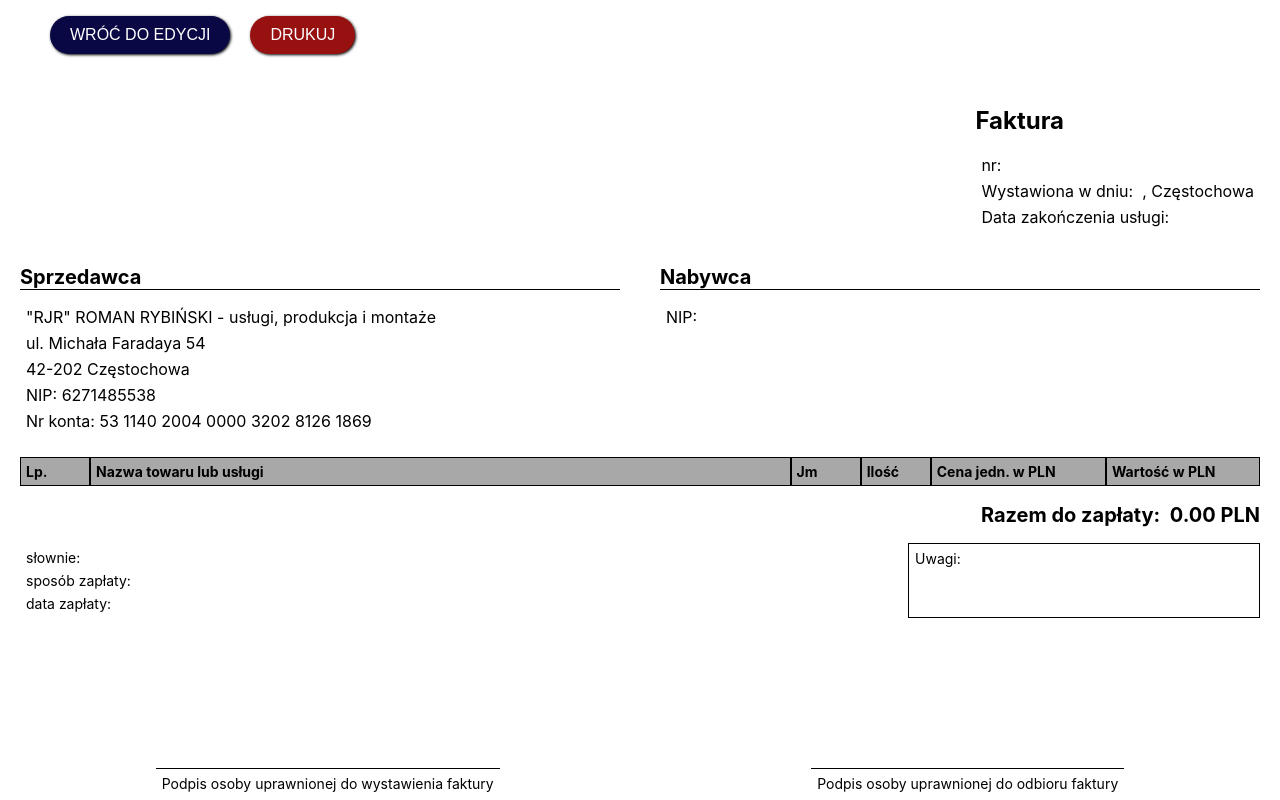
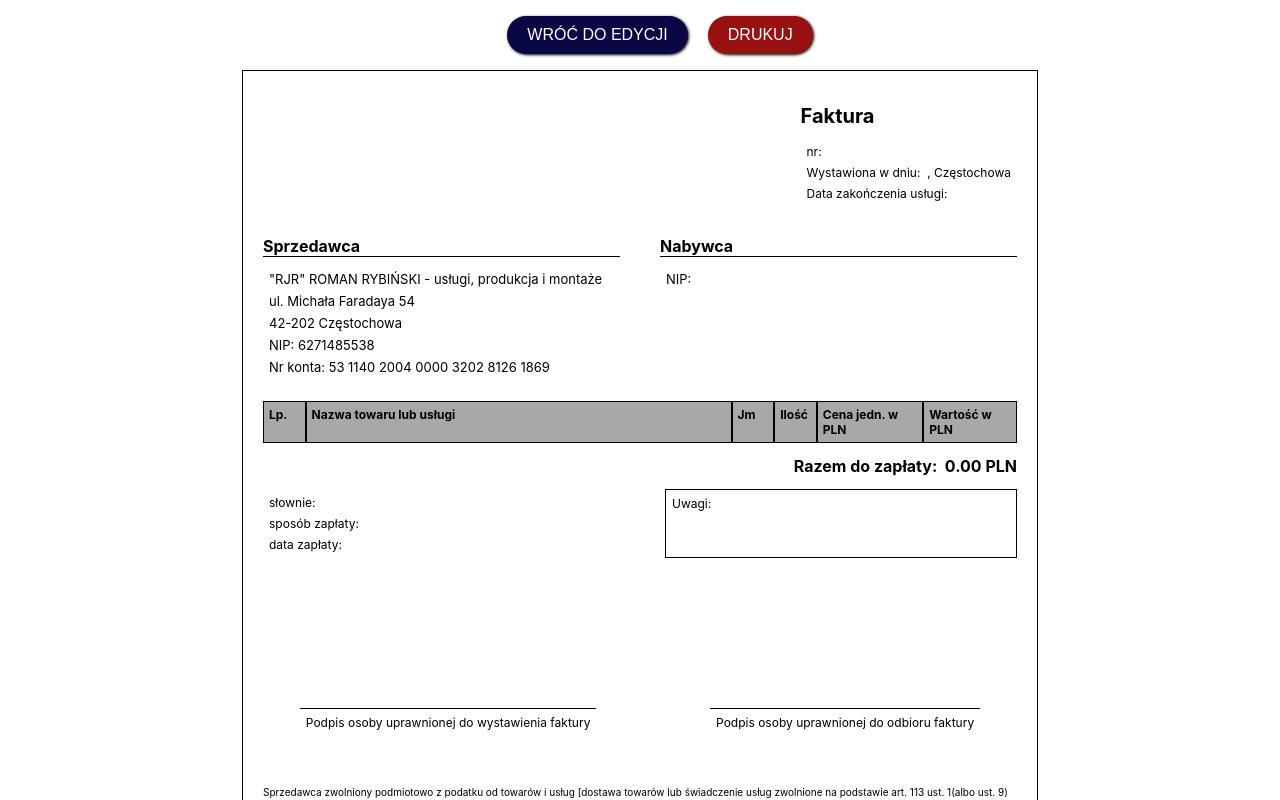
Before and after one commit to aleksandra-rybinska/invoice-generator, a React (Create React App) app: page / in a window 1280 px wide. Both pictures are taken after a click on the button "PODGLĄD FAKTURY". Shown: the top 800 px of the page. Built offline with nearby package versions, Linux system fonts and the light colour scheme.

Commit message:
styles - small changes

```diff
--- a/src/App.js
+++ b/src/App.js
@@ -18,7 +18,7 @@ function App() {
     return (
         <>
             {showInvoice ? (
-                <div>
+                <div className='flex'>
                     <menu className='menu'>
                         <button onClick={toggleShowInvoice}>
                             WRÓĆ DO EDYCJI
--- a/src/components/ComponentToPrint.js
+++ b/src/components/ComponentToPrint.js
@@ -9,7 +9,7 @@ import PositionsTable from './PositionsTable';
 
 export const ComponentToPrint = React.forwardRef((props, ref) => {
     return (
-        <div ref={ref}>
+        <div ref={ref} className='print'>
             <InvoiceDetails />
             <section className='details'>
                 <SellerDetails />
--- a/src/styles.css
+++ b/src/styles.css
@@ -6,13 +6,17 @@ body ul {
   list-style: none;
 }
 
+body h1 {
+  font-size: 20px;
+}
+
 body h2 {
-  font-size: 20px;
+  font-size: 16px;
 }
 
 body p {
   margin: 6px;
-  font-size: 14px;
+  font-size: 12px;
 }
 
 body button {
@@ -53,7 +57,7 @@ body button {
 }
 
 .details p {
-  font-size: 16px;
+  font-size: 13px;
 }
 
 .payments {
@@ -77,10 +81,6 @@ body button {
       -ms-flex-pack: end;
           justify-content: flex-end;
   margin-right: 20px;
-}
-
-.date p {
-  font-size: 16px;
 }
 
 .notes {
@@ -249,7 +249,7 @@ body button {
 
 .annotation {
   padding-left: 14px;
-  font-size: 12px;
+  font-size: 10px;
 }
 
 .wrapper {
@@ -260,4 +260,24 @@ body button {
 .ml {
   margin-left: 20px;
 }
+
+.flex {
+  display: -webkit-box;
+  display: -ms-flexbox;
+  display: flex;
+  -webkit-box-orient: vertical;
+  -webkit-box-direction: normal;
+      -ms-flex-direction: column;
+          flex-direction: column;
+  -webkit-box-align: center;
+      -ms-flex-align: center;
+          align-items: center;
+  margin-bottom: 40px;
+}
+
+.print {
+  width: 794px;
+  height: 1123px;
+  border: 1px solid black;
+}
 /*# sourceMappingURL=styles.css.map */
--- a/src/styles.scss
+++ b/src/styles.scss
@@ -5,12 +5,15 @@ body {
     ul {
         list-style: none;
     }
+    h1 {
+        font-size: 20px;
+    }
     h2 {
-        font-size: 20px;
+        font-size: 16px;
     }
     & p {
         margin: 6px;
-        font-size: 14px;
+        font-size: 12px;
     }
     & button {
         padding: 10px 20px;
@@ -42,7 +45,7 @@ body {
         border-bottom: 1px solid black;
     }
     & p {
-        font-size: 16px;
+        font-size: 13px;
     }
 }
 .payments {
@@ -56,9 +59,6 @@ body {
     display: flex;
     justify-content: flex-end;
     margin-right: 20px;
-    & p {
-        font-size: 16px;
-    }
 }
 .notes {
     display: flex;
@@ -166,7 +166,7 @@ body {
 }
 .annotation {
     padding-left: 14px;
-    font-size: 12px;
+    font-size: 10px;
 }
 .wrapper {
     width: 90vw;
@@ -175,3 +175,14 @@ body {
 .ml {
     margin-left: 20px;
 }
+.flex {
+    display: flex;
+    flex-direction: column;
+    align-items: center;
+    margin-bottom: 40px;
+}
+.print {
+    width: 794px;
+    height: 1123px;
+    border: 1px solid black;
+}
```
Also changed, not shown: 1 other file (tests, documents, lock files or other folders).
